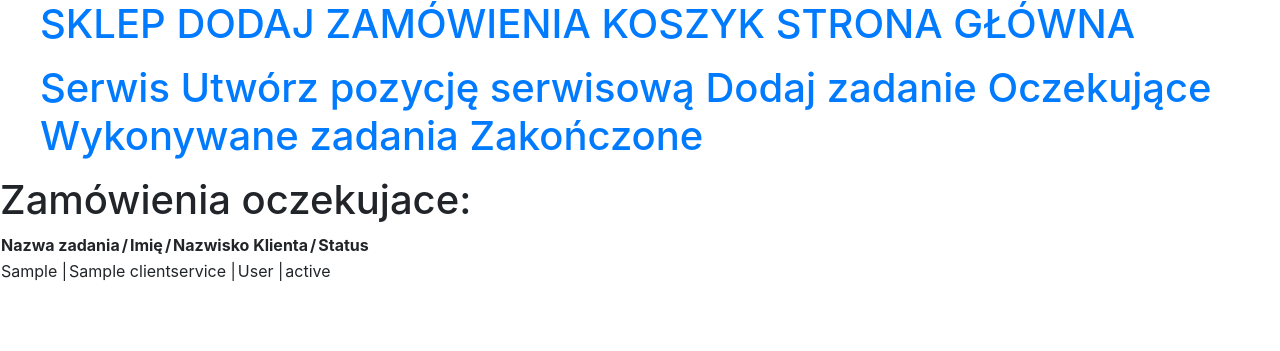
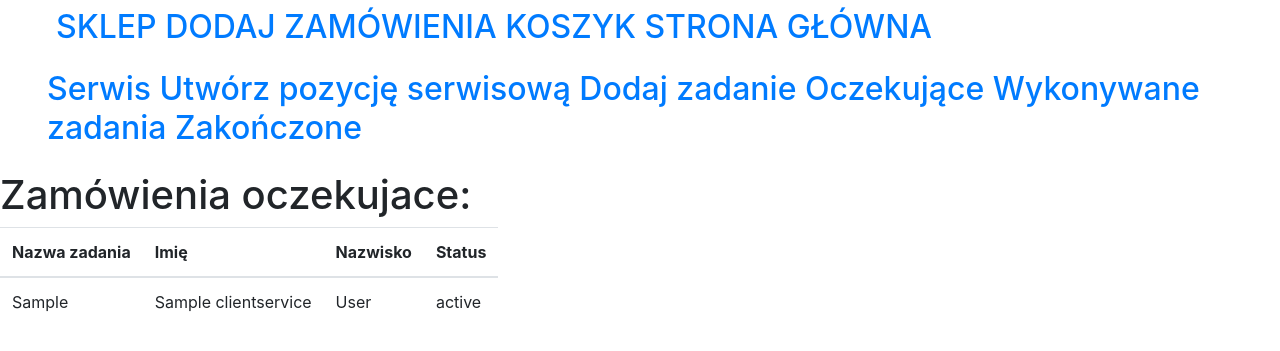
Before and after one commit to Projekt-SDA/platforma, a Django app: page /waiting in a window 1280 px wide. Shown: the top 351 px of the page. Run offline with Django 3.2, Linux system fonts and the light colour scheme; tables that the repository leaves empty hold one stand-in row (values such as "Sample post"); lists and menus that the app fills with data are empty; some libraries are stand-ins or nearby versions.

```diff
--- a/templates/baza.html
+++ b/templates/baza.html
@@ -11,9 +11,13 @@
     {% block scripts %}{% bootstrap_javascript jquery='slim' %}{% endblock %}
 
 </head>
+
 <body>
+<nav class="navbar navbar-default">
+
 {% include 'sklep/pasek_nawigacyjny_sklep.html' %}
 {% include 'serwis/nawigacja_serwis.html' %}
+</nav>
 {% block content %}
 
 
--- a/templates/serwis/createservice.html
+++ b/templates/serwis/createservice.html
@@ -9,7 +9,7 @@
         {% bootstrap_form form %}
 
         {% buttons %}
-            <input type="Submit" value="Submit" class="btn btn-primary">
+            <input type="Submit" value="Zapisz" class="btn btn-primary">
         {% endbuttons %}
 
     </form>
--- a/templates/serwis/dodaj1.html
+++ b/templates/serwis/dodaj1.html
@@ -51,7 +51,7 @@
     </div>
 
     {% buttons %}
-      <input type="submit" value="Submit" class="btn btn-primary">
+      <input type="submit" value="Zapisz" class="btn btn-primary">
     {% endbuttons %}
   </form>
 {% endblock %}
--- a/templates/serwis/nawigacja_serwis.html
+++ b/templates/serwis/nawigacja_serwis.html
@@ -1,7 +1,8 @@
-
-<nav>
-     <ul>
-         <h1>
+{% load bootstrap4 %}
+<nav class="navbar navbar-default">
+    <div class="container-fluid">
+     <ul class="nav navbar-nav">
+         <h2>
          <a href="../serwis">Serwis</a>
          <a href="../createservice">Utwórz pozycję serwisową</a>
          <a href="../dodaj1">Dodaj zadanie</a>
@@ -10,7 +11,8 @@
          <a href="../done">Zakończone</a>
 
 {#         <a href="../serwis">KOSZYK</a>#}
-         </h1>
+         </h2>
 
      </ul>
+    </div>
 </nav>
--- a/templates/serwis/waiting.html
+++ b/templates/serwis/waiting.html
@@ -1,26 +1,28 @@
 {% extends 'baza.html' %}
 
 {% block content %}
+{% load bootstrap4 %}
 
 <h1>Zamówienia oczekujace:</h1>
-
-<table>
-   <tr>
-<thead>
-         <th>Nazwa zadania</th>  <th>/</th> <th>Imię</th> <th>/</th> <th>Nazwisko Klienta</th> <th>/</th> <th>Status</th>
-</thead>
-   </tr>
-</table>
 
 
 {% for od in services %}
 
-<table>
+<table class="table table-responsive">
 
+    <thead>
+        </tr>
+
+        <th>Nazwa zadania</th>
+        <th>Imię</th>
+        <th>Nazwisko</th>
+        <th>Status</th>
+    </thead>
+        </tr>
        <tbody>
-   </tr>
+
    <tr>
-      <td>{{od.service_name}} | </td>  <td>{{od.client_name}} | </td>  <td>{{od.client_surname}} | </td> <td>{{od.status}}</td>
+      <td>{{od.service_name}}</td>  <td>{{od.client_name}}</td>  <td>{{od.client_surname}}</td> <td>{{od.status}}</td>
    </tr>
     </tbody>
 </table>
--- a/templates/sklep/pasek_nawigacyjny_sklep.html
+++ b/templates/sklep/pasek_nawigacyjny_sklep.html
@@ -2,13 +2,13 @@
 
 <nav>
      <ul>
-         <h1>
+         <h2>
          <a href="../sklep">SKLEP</a>
          <a href="../dodaj">DODAJ</a>
          <a href="../zamowienia">ZAMÓWIENIA</a>
              <a href="../koszyk">KOSZYK</a>
              <a href="../glowna">STRONA GŁÓWNA</a>
-         </h1>
+         </h2>
 
      </ul>
 </nav>
```
Also changed, not shown: templates/serwis/stan_serwis.html (+15 -13 lines).
